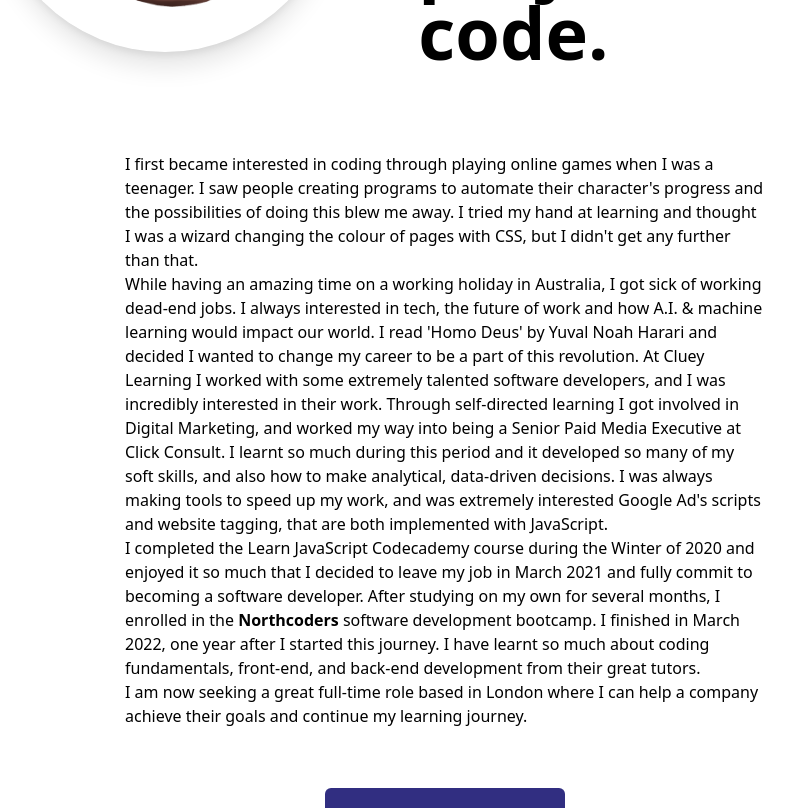
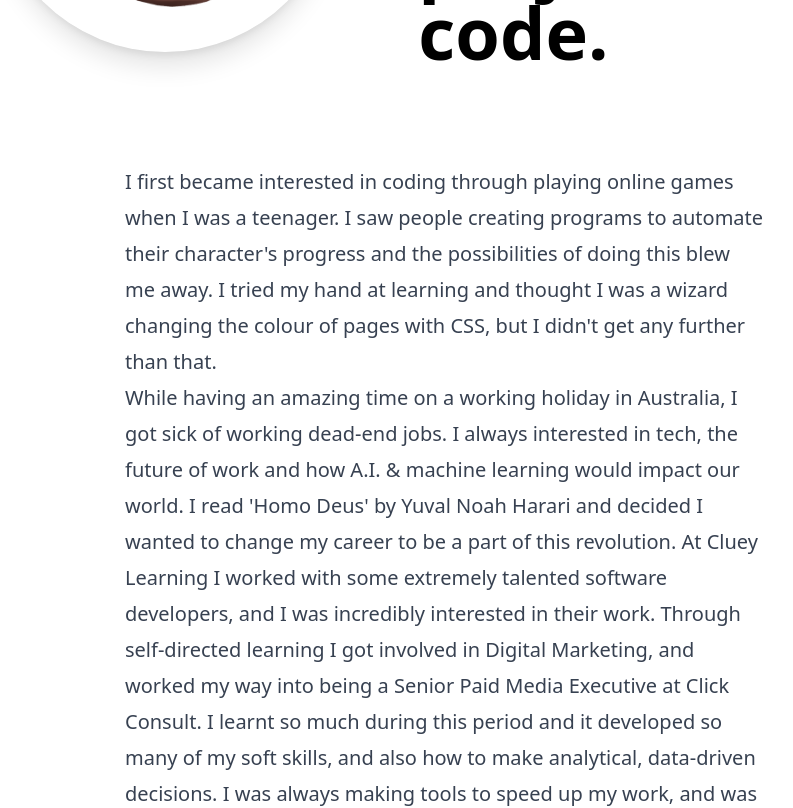
Before and after one commit to benwestondigital/next-portfolio, a Next.js app: page / in a window 1280 px wide. Shown: the part 460-1268 px from the top of the page, without its empty margins (155-948 px from the left). Built offline with nearby package versions, Linux system fonts and the light colour scheme.

Commit message:
add tailwind typography plugin

```diff
--- a/components/About.jsx
+++ b/components/About.jsx
@@ -23,7 +23,7 @@ const About = () => {
         </div>
       </div>
       <div className='flex flex-col justify-center items-center mx-2 mt-10 md:w-4/5 md:ml-20'>
-        <p className='flex-wrap mb-5 md:w-2/3 font-normal text-left'>
+        <p className='prose lg: prose-xl flex-wrap mb-5 md:w-2/3 font-normal text-left'>
           <br />
           I first became interested in coding through playing online games when
           I was a teenager. I saw people creating programs to automate their
--- a/package.json
+++ b/package.json
@@ -17,6 +17,7 @@
     "react-scroll": "^1.8.6"
   },
   "devDependencies": {
+    "@tailwindcss/typography": "^0.5.2",
     "autoprefixer": "^10.4.2",
     "eslint": "8.11.0",
     "eslint-config-next": "12.1.0",
--- a/tailwind.config.js
+++ b/tailwind.config.js
@@ -6,5 +6,7 @@ module.exports = {
   theme: {
     extend: {},
   },
-  plugins: [],
+  plugins: [
+    require('@tailwindcss/typography'),
+  ],
 };
```
Also changed, not shown: 1 other file (tests, documents, lock files or other folders).
